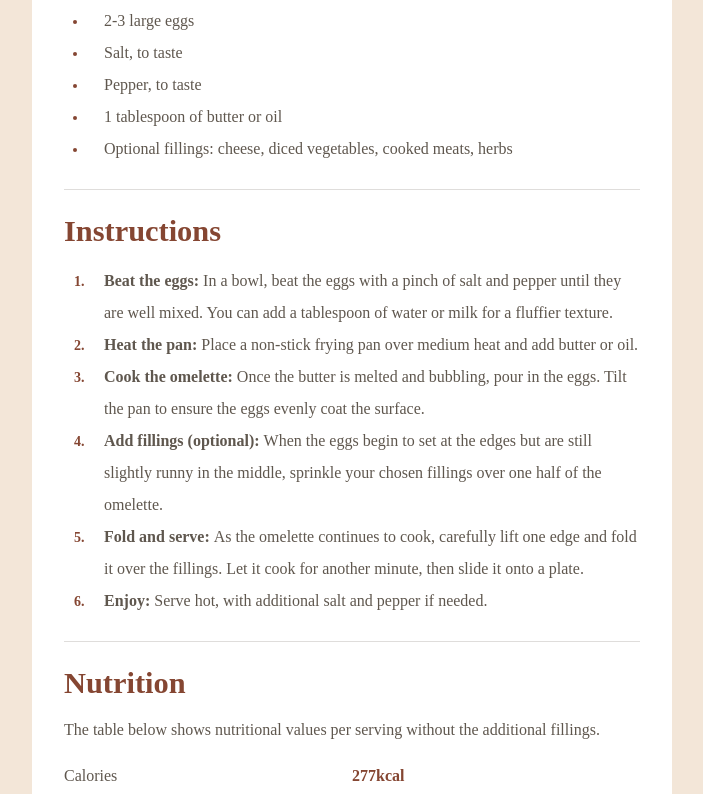
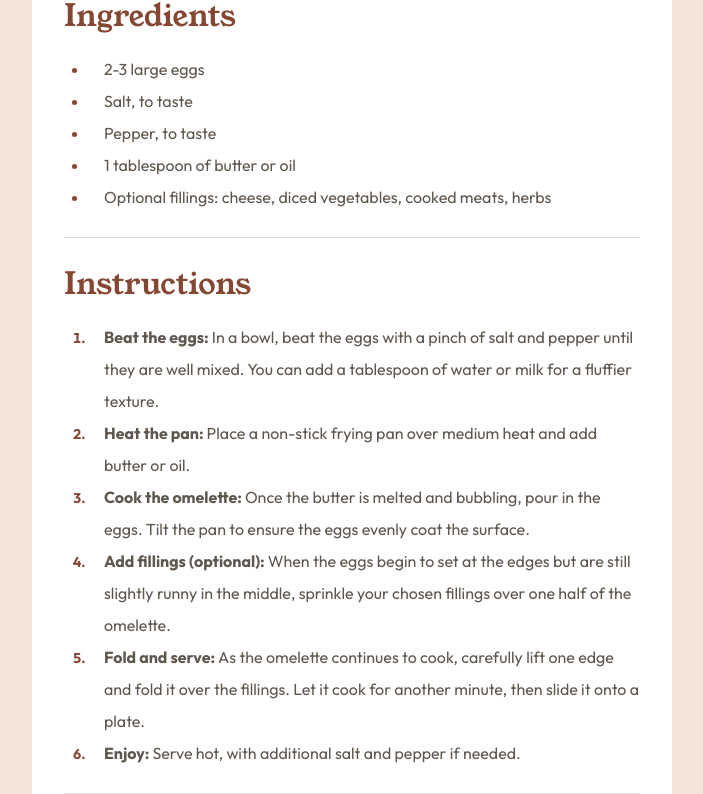
Before and after one commit to quest82/frontend_mentor-Recipe_Page, a plain HTML site: page index.html in a window 1280 px wide. Shown: the part 740-1534 px from the top of the page, without its empty margins (288-991 px from the left). Drawn offline with Linux system fonts and the light colour scheme.

Commit message:
added new fonts

```diff
--- a/index.html
+++ b/index.html
@@ -4,6 +4,12 @@
   <meta charset="UTF-8">
   <meta name="viewport" content="width=device-width, initial-scale=1.0"> <!-- displays site properly based on user's device -->
   <link rel="stylesheet" href="style.css">
+  <link rel="preconnect" href="https://fonts.googleapis.com">
+  <link rel="preconnect" href="https://fonts.gstatic.com" crossorigin>
+  <link href="https://fonts.googleapis.com/css2?family=Young+Serif&display=swap" rel="stylesheet">
+  <link rel="preconnect" href="https://fonts.googleapis.com">
+  <link rel="preconnect" href="https://fonts.gstatic.com" crossorigin>
+  <link href="https://fonts.googleapis.com/css2?family=Outfit:wght@100..900&display=swap" rel="stylesheet">
   <link rel="icon" type="image/png" sizes="32x32" href="./assets/images/favicon-32x32.png">
   <title>Frontend Mentor | Recipe page</title>
 </head>
@@ -11,7 +17,7 @@
   <article class="article flex">
     <h1 class="title">Simple Omelette Recipe</h1>
 
-    <img src="./Recipe_Page_Main/assets/images/image-omelette.jpeg" alt="" class="omelette_img">
+    <img src="./Recipe_Page_Main/assets/images/image-omelette.jpeg" alt="Omelette with vegetables" class="omelette_img">
 
     <p class="text"> An easy and quick dish, perfect for any meal. This classic omelette combines beaten eggs cooked to perfection, optionally filled with your choice of cheese, vegetables, or meats.</p>
 
--- a/style.css
+++ b/style.css
@@ -17,6 +17,7 @@ body {
   align-items: center;
   background-color: hsl(30, 54%, 90%);
   color: hsl(30, 10%, 34%);
+  font-family: Outfit, sans-serif;
 }
 
 .article {
@@ -66,6 +67,12 @@ img {
 }
 
 /* Text */
+
+h1,
+h2{
+  font-family: 'Young Serif', sans-serif;
+  font-weight: 400;
+}
 
 p {
   line-height: 1.6;
```
